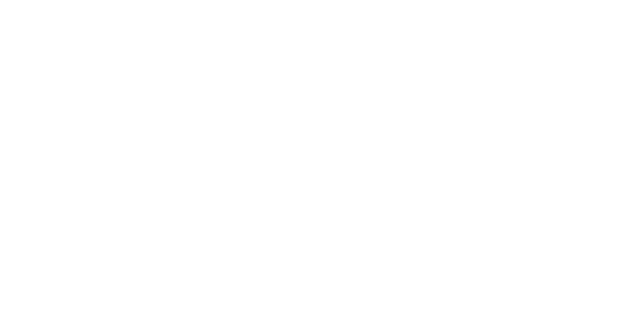
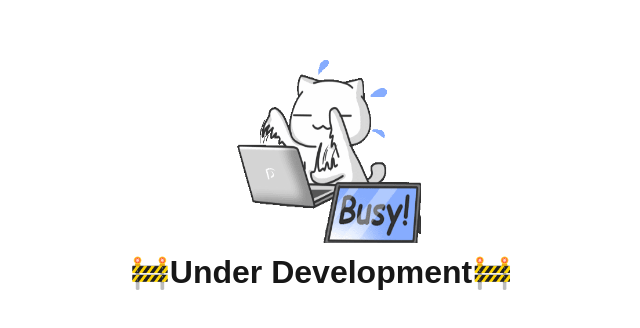
Before and after one commit to cordy001/color_game, a Next.js app in the folder frontend/: page /players in a window 1280 px wide. Shown: the part 228-556 px from the top of the page, without its empty margins (319-959 px from the left). Built offline with nearby package versions, Linux system fonts and the light colour scheme.

Commit message:
Features Utilities

```diff
--- a/frontend/src/app/(pages)/players/page.tsx
+++ b/frontend/src/app/(pages)/players/page.tsx
@@ -1,10 +1,13 @@
+// import {
+//     Players__components
+// } from "@/app/components";
+import Cordy__Sign from "@/app/cordy_under_developments";
 
 export default function Players() {
     return(
-        <section>
-            <div>
-
-            </div>
-        </section>
+        <>
+            <Cordy__Sign />
+            {/* <Players__components /> */}
+        </>
     );
 }
--- a/frontend/src/app/components/index.ts
+++ b/frontend/src/app/components/index.ts
@@ -4,3 +4,6 @@
 export { default as Header } from "./header";
 
 export { default as __Game } from "./__game";
+
+// Pages
+export { default as Players__components } from "./players";
--- /dev/null
+++ b/frontend/src/app/cordy_under_developments/index.tsx
@@ -0,0 +1,16 @@
+import styling from "./style.module.css";
+
+export default function Cordy__Sign() {
+
+    return(
+        <div className={styling.container}>
+            <img
+            src="/kurukuru.gif"
+            alt="Cordy Under dev"
+            width={200}
+            height={200}
+            />
+            <h2>🚧Under Development🚧</h2>
+        </div>
+    );
+}
--- /dev/null
+++ b/frontend/src/app/cordy_under_developments/style.module.css
@@ -0,0 +1,12 @@
+.container {
+    width: 100dvw;
+    height: 100dvh;
+    display: flex;
+    justify-content: center;
+    align-items: center;
+    flex-flow: column;
+}
+.container h2 {
+    margin: 10px 0;
+    font-size: clamp(1rem, 1vw + 1.3rem, 2rem);
+}
```
Also changed, not shown: frontend/src/app/components/players/index.tsx (added, +10 -0 lines), frontend/public/kurukuru.gif (added).
